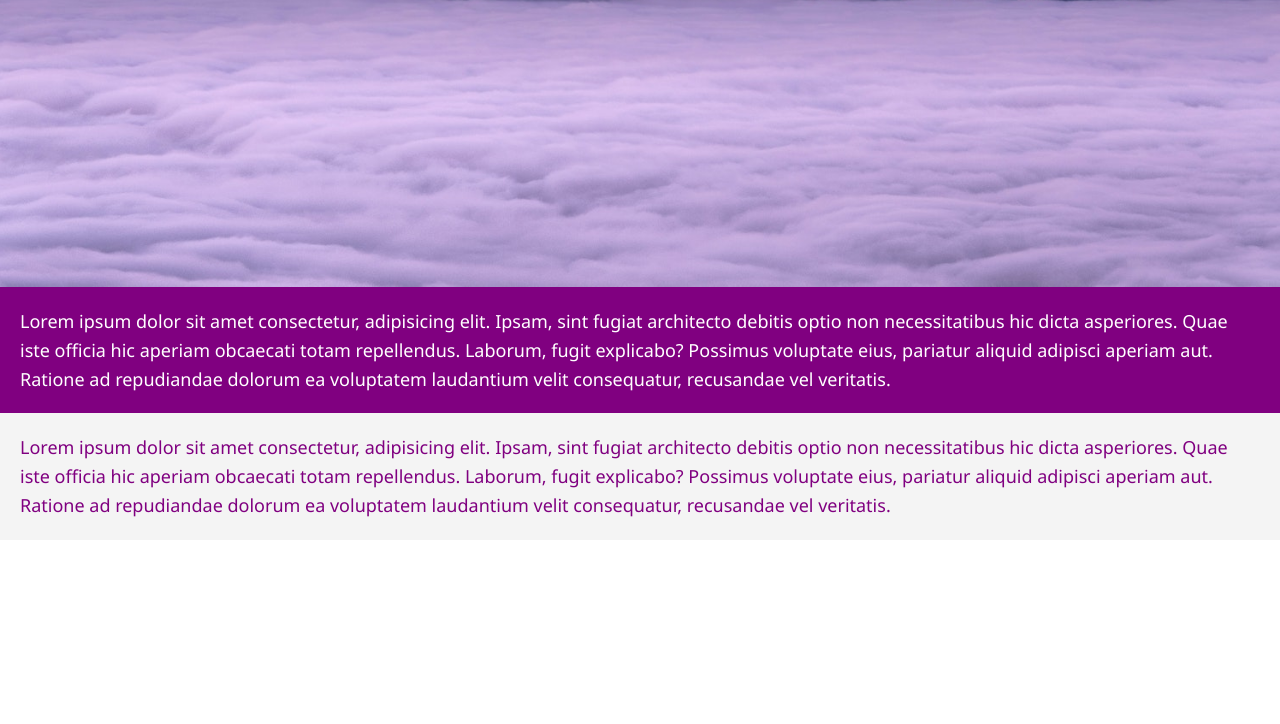
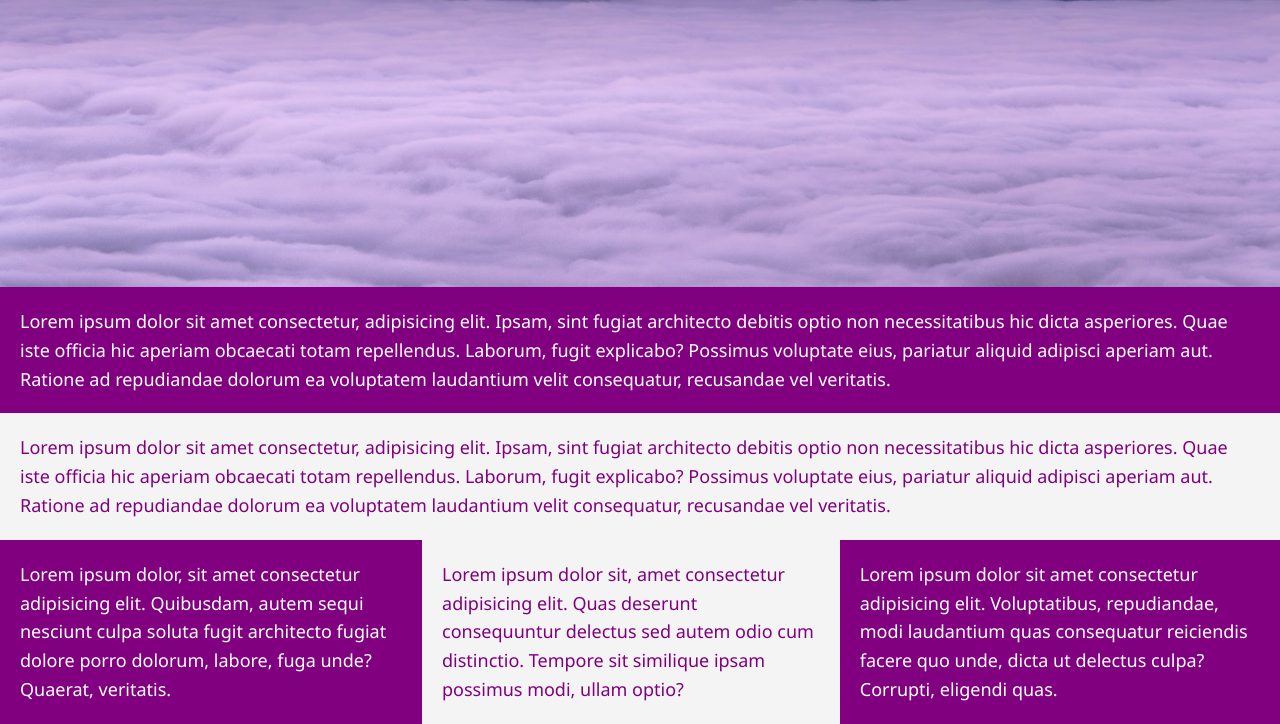
Before and after one commit to VisheshSingh/fullScreenLandings, a plain HTML site: page index.html in a window 1280 px wide. Shown: the part 513-1237 px from the top of the page. Before the commit the page ends 1053 px from the top, so only its background shows below. Drawn offline with Linux system fonts and the light colour scheme.

Commit message:
content with flexbox

```diff
--- a/index.html
+++ b/index.html
@@ -28,6 +28,14 @@
         voluptate eius, pariatur aliquid adipisci aperiam aut. Ratione ad repudiandae dolorum ea voluptatem laudantium velit
         consequatur, recusandae vel veritatis.
     </section>
+    <section id="section-c">
+        <div id="box1">Lorem ipsum dolor, sit amet consectetur adipisicing elit. Quibusdam, autem sequi nesciunt culpa soluta fugit architecto
+            fugiat dolore porro dolorum, labore, fuga unde? Quaerat, veritatis.</div>
+        <div id="box2">Lorem ipsum dolor sit, amet consectetur adipisicing elit. Quas deserunt consequuntur delectus sed autem odio cum
+            distinctio. Tempore sit similique ipsam possimus modi, ullam optio?</div>
+        <div id="box3">Lorem ipsum dolor sit amet consectetur adipisicing elit. Voluptatibus, repudiandae, modi laudantium quas consequatur
+            reiciendis facere quo unde, dicta ut delectus culpa? Corrupti, eligendi quas.</div>
+    </section>
 </body>
 
 </html>
--- a/styles.css
+++ b/styles.css
@@ -49,14 +49,31 @@ body {
 
 section {
   color: purple;
-  padding: 20px;
 }
 
 #section-a {
   background: purple;
   color: #fff;
+  padding: 20px;
 }
 
 #section-b {
   background: #f4f4f4;
+  padding: 20px;
 }
+
+#section-c {
+  display: flex;
+}
+
+#section-c #box1,
+#section-c #box3 {
+  background: purple;
+  color: #fff;
+  padding: 20px;
+}
+
+#section-c #box2 {
+  padding: 20px;
+  background: #f4f4f4;
+}
```
